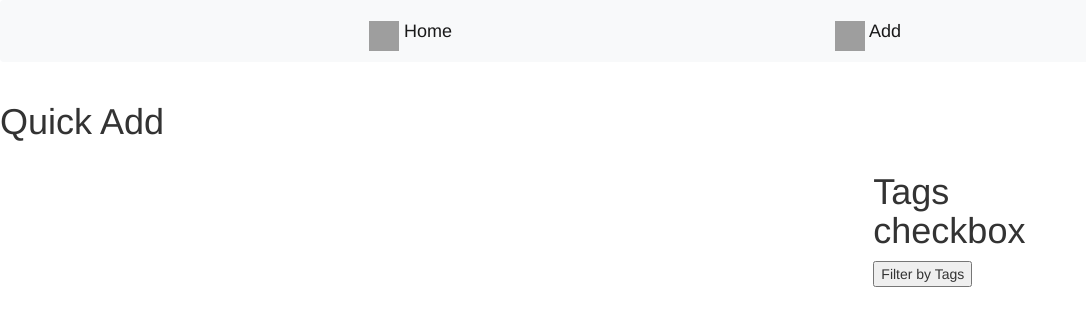
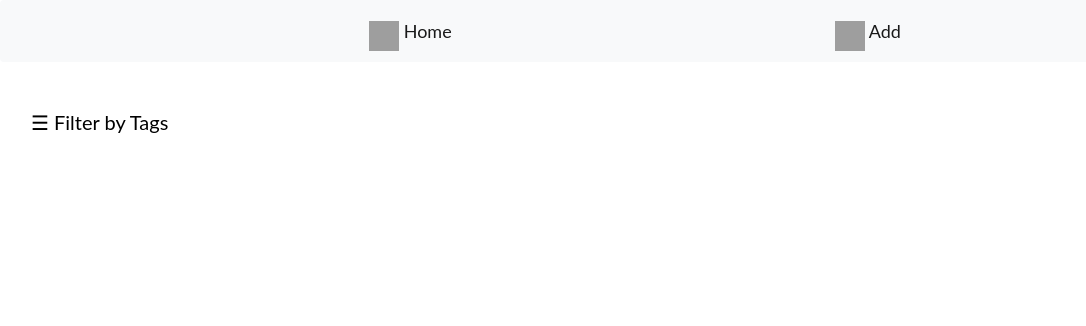
Before and after one commit to thtay/flask.form, a Flask app: page / in a window 1280 px wide. Shown: the top 326 px of that part, without its empty margins (0-1086 px from the left). Run offline with Flask 2, Linux system fonts and the light colour scheme; data that the repository does not hold is empty; the page is wider than the window, and the part outside it is not shown; some libraries are stand-ins or nearby versions; grey boxes are pictures that could not be loaded.

Commit message:
Restructured the flask form project based on pallets sqlalchemy setup at https://github.com/pallets/flask-sqlalchemy/tree/master/examples/flaskr

```diff
--- a/flaskr/templates/blog/index.html
+++ b/flaskr/templates/blog/index.html
@@ -5,14 +5,100 @@
 <!--{% endblock %}-->
 
 {% block body %}
-<div class="row">
-  <div class="col-12">
-    <h1>Quick Add</h1>
+<style>
+body {
+  font-family: "Lato", sans-serif;
+}
+
+.sidebar {
+  height: 100%;
+  width: 0;
+  position: fixed;
+  z-index: 1;
+  top: 0;
+  left: 0;
+  background-color: white;
+  overflow-x: hidden;
+  transition: 0.5s;
+  padding-top: 60px;
+}
+
+.sidebar a {
+  padding: 8px 8px 8px 32px;
+  text-decoration: none;
+  font-size: 25px;
+  color: #818181;
+  display: block;
+  transition: 0.3s;
+}
+
+.sidebar a:hover {
+  color: #f1f1f1;
+}
+
+.sidebar .closebtn {
+  position: absolute;
+  top: 0;
+  right: 25px;
+  font-size: 36px;
+  margin-left: 50px;
+}
+
+.openbtn {
+  font-size: 20px;
+  cursor: pointer;
+  background-color: white;
+  color: black;
+  padding: 10px 15px;
+  border: none;
+}
+
+.openbtn:hover {
+  background-color: white;
+}
+
+#main {
+  transition: margin-left .5s;
+  padding: 16px;
+}
+
+/* On smaller screens, where height is less than 450px, change the style of the sidenav (less padding and a smaller font size) */
+@media screen and (max-height: 450px) {
+  .sidebar {padding-top: 15px;}
+  .sidebar a {font-size: 18px;}
+}
+</style>
+
+<div id="mySidebar" class="sidebar">
+  <a href="javascript:void(0)" class="closebtn" onclick="closeNav()">×</a>
+    <h1>Tags</h1>
+    <form method="POST" action="/">
+    {% for tag in tags %}
+      <input type="checkbox" value="{{tag.tag_id}}" name="mycheckbox"> {{tag.tag_name }} <br>
+    {% endfor %}
+    <input type="submit" value="Filter">
+    </form>
 </div>
 
+<div id="main">
+  <button class="openbtn" onclick="openNav()">☰ Filter by Tags</button>
 </div>
+
+<script>
+function openNav() {
+  document.getElementById("mySidebar").style.width = "250px";
+  document.getElementById("main").style.marginLeft = "250px";
+}
+
+function closeNav() {
+  document.getElementById("mySidebar").style.width = "0";
+  document.getElementById("main").style.marginLeft= "0";
+}
+</script>
+
+
 <div class="row">
-  <div class="col-8">
+  <div class="col-8 container center_div">
     <div class="row">
       {% for post in posts %}
         <div class="col-sm-4">
@@ -20,6 +106,7 @@
             <div class="card-body">
               <h5 class="card-title">{{ post.design_name }}</h5>
               <p class="card-text">{{ post.design_content }}</p>
+              <br>
               {% for designTag in post.subscriptions %}
                 <td>{{ designTag.tag_name }}</td>
               {% endfor %}
@@ -36,16 +123,6 @@
         </div>
       {% endfor %}
     </div>
-
-  </div>
-  <div class="col-2">
-    <h1>Tags checkbox</h1>
-    <form method="POST" action="/">
-    {% for tag in tags %}
-      <input type="checkbox" value="{{tag.tag_id}}" name="mycheckbox"> {{tag.tag_name }} <br>
-    {% endfor %}
-    <input type="submit" value="Filter by Tags">
-    </form>
   </div>
 </div>
 {% endblock %}
```
Also changed, not shown: flaskr/templates/blog/update.html (+0 -11 lines). Lines whose indentation alone changed are shown as unchanged.
